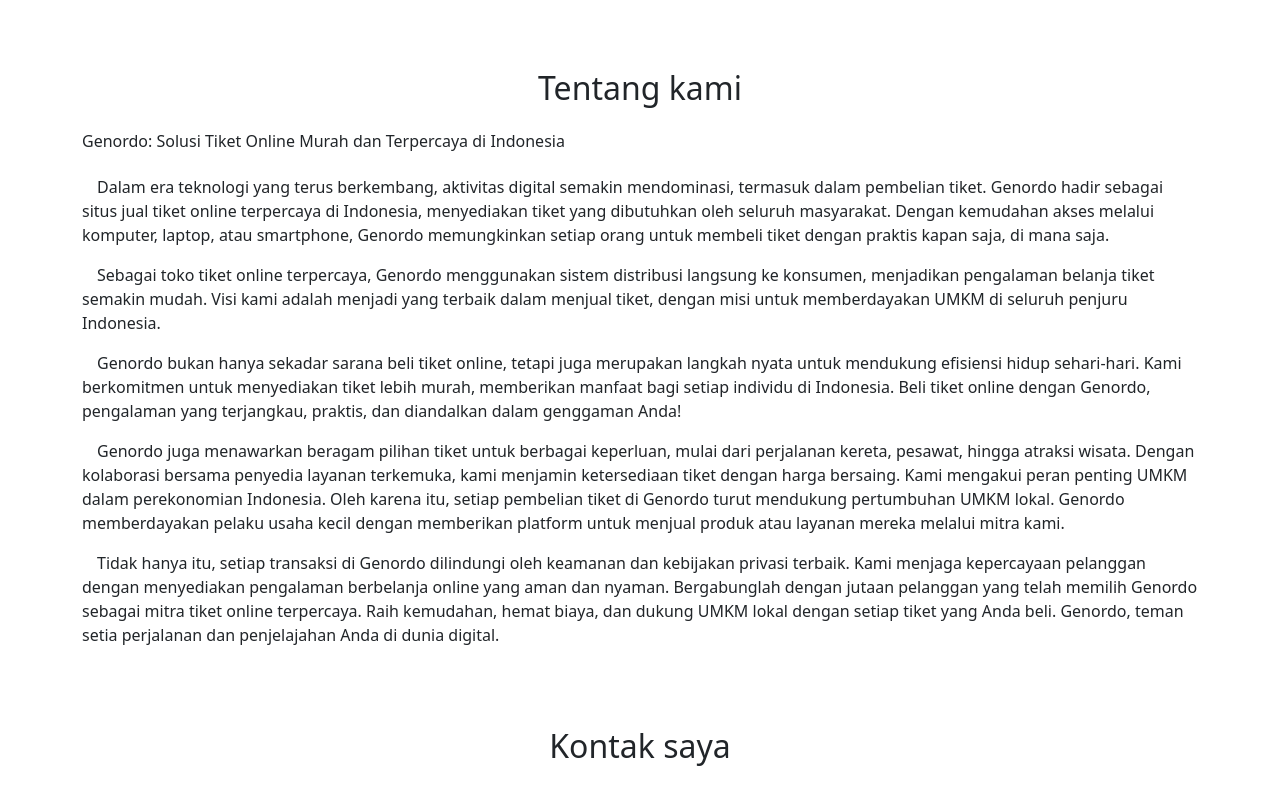
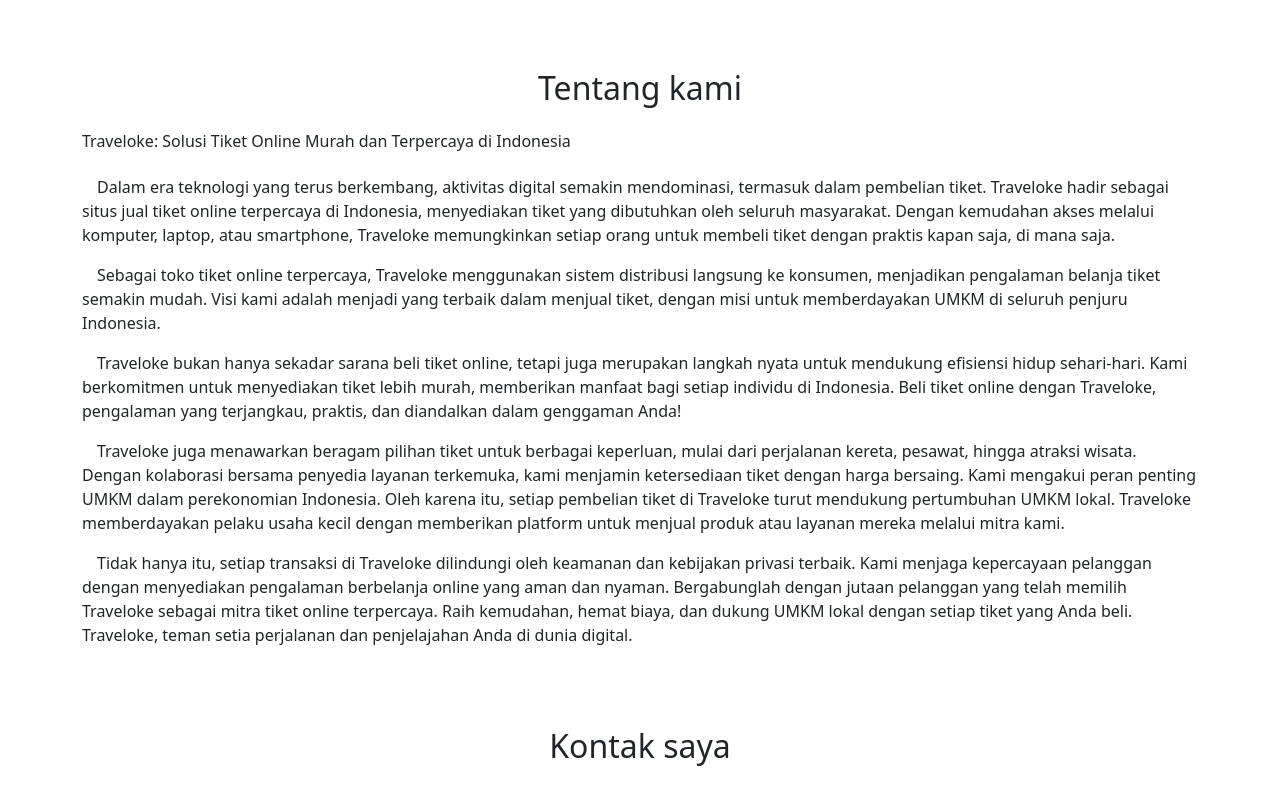
Before and after one commit to YNTKTS150907/genordo.github.io, a plain HTML site: page index.html in a window 1280 px wide. Shown: the part 1280-2066 px from the top of the page. Drawn offline with nearby package versions, Linux system fonts and the light colour scheme; a web font is replaced by a local one.

Commit message:
Mengupdate tulisan pada index.html

```diff
--- a/index.html
+++ b/index.html
@@ -4,7 +4,7 @@
 <head>
   <meta charset="utf-8">
   <meta name="viewport" content="width=device-width, initial-scale=1">
-  <title>Genordo</title>
+  <title>Traveloke</title>
   <!-- Bootstrap CSS -->
   <link href="https://cdn.jsdelivr.net/npm/bootstrap@5.3.2/dist/css/bootstrap.min.css" rel="stylesheet" integrity="sha384-T3c6CoIi6uLrA9TneNEoa7RxnatzjcDSCmG1MXxSR1GAsXEV/Dwwykc2MPK8M2HN" crossorigin="anonymous">
   <!-- My CSS -->
@@ -20,7 +20,7 @@
   <!-- navbar -->
   <nav class="navbar navbar-expand-lg navbar-dark bg-primary fixed-top">
     <div class="container">
-      <a class="navbar-brand" href="#">Genordo</a>
+      <a class="navbar-brand" href="#">Traveloke</a>
       <button class="navbar-toggler" type="button" data-bs-toggle="collapse" data-bs-target="#navbarNavAltMarkup" aria-controls="navbarNavAltMarkup" aria-expanded="false" aria-label="Toggle navigation">
         <span class="navbar-toggler-icon"></span>
       </button>
@@ -156,42 +156,42 @@
       <div class="row">
         <div class="col mb-3">
           <h6>
-            Genordo: Solusi Tiket Online Murah dan Terpercaya di Indonesia
+            Traveloke: Solusi Tiket Online Murah dan Terpercaya di Indonesia
           </h6>
         </div>
       </div>
       <div class="row">
         <div class="col">
           <p>
-            Dalam era teknologi yang terus berkembang, aktivitas digital semakin mendominasi, termasuk dalam pembelian tiket. Genordo hadir sebagai situs jual tiket online terpercaya di Indonesia, menyediakan tiket yang dibutuhkan oleh seluruh masyarakat. Dengan kemudahan akses melalui komputer, laptop, atau smartphone, Genordo memungkinkan setiap orang untuk membeli tiket dengan praktis kapan saja, di mana saja.
+            Dalam era teknologi yang terus berkembang, aktivitas digital semakin mendominasi, termasuk dalam pembelian tiket. Traveloke hadir sebagai situs jual tiket online terpercaya di Indonesia, menyediakan tiket yang dibutuhkan oleh seluruh masyarakat. Dengan kemudahan akses melalui komputer, laptop, atau smartphone, Traveloke memungkinkan setiap orang untuk membeli tiket dengan praktis kapan saja, di mana saja.
           </p>
         </div>
       </div>
       <div class="row">
         <div class="col">
           <p>
-            Sebagai toko tiket online terpercaya, Genordo menggunakan sistem distribusi langsung ke konsumen, menjadikan pengalaman belanja tiket semakin mudah. Visi kami adalah menjadi yang terbaik dalam menjual tiket, dengan misi untuk memberdayakan UMKM di seluruh penjuru Indonesia.
+            Sebagai toko tiket online terpercaya, Traveloke menggunakan sistem distribusi langsung ke konsumen, menjadikan pengalaman belanja tiket semakin mudah. Visi kami adalah menjadi yang terbaik dalam menjual tiket, dengan misi untuk memberdayakan UMKM di seluruh penjuru Indonesia.
           </p>
         </div>
       </div>
       <div class="row">
         <div class="col">
           <p>
-            Genordo bukan hanya sekadar sarana beli tiket online, tetapi juga merupakan langkah nyata untuk mendukung efisiensi hidup sehari-hari. Kami berkomitmen untuk menyediakan tiket lebih murah, memberikan manfaat bagi setiap individu di Indonesia. Beli tiket online dengan Genordo, pengalaman yang terjangkau, praktis, dan diandalkan dalam genggaman Anda!
+            Traveloke bukan hanya sekadar sarana beli tiket online, tetapi juga merupakan langkah nyata untuk mendukung efisiensi hidup sehari-hari. Kami berkomitmen untuk menyediakan tiket lebih murah, memberikan manfaat bagi setiap individu di Indonesia. Beli tiket online dengan Traveloke, pengalaman yang terjangkau, praktis, dan diandalkan dalam genggaman Anda!
           </p>
         </div>
       </div>
       <div class="row">
         <div class="col">
           <p>
-            Genordo juga menawarkan beragam pilihan tiket untuk berbagai keperluan, mulai dari perjalanan kereta, pesawat, hingga atraksi wisata. Dengan kolaborasi bersama penyedia layanan terkemuka, kami menjamin ketersediaan tiket dengan harga bersaing. Kami mengakui peran penting UMKM dalam perekonomian Indonesia. Oleh karena itu, setiap pembelian tiket di Genordo turut mendukung pertumbuhan UMKM lokal. Genordo memberdayakan pelaku usaha kecil dengan memberikan platform untuk menjual produk atau layanan mereka melalui mitra kami.
+            Traveloke juga menawarkan beragam pilihan tiket untuk berbagai keperluan, mulai dari perjalanan kereta, pesawat, hingga atraksi wisata. Dengan kolaborasi bersama penyedia layanan terkemuka, kami menjamin ketersediaan tiket dengan harga bersaing. Kami mengakui peran penting UMKM dalam perekonomian Indonesia. Oleh karena itu, setiap pembelian tiket di Traveloke turut mendukung pertumbuhan UMKM lokal. Traveloke memberdayakan pelaku usaha kecil dengan memberikan platform untuk menjual produk atau layanan mereka melalui mitra kami.
           </p>
         </div>
       </div>
       <div class="row">
         <div class="col">
           <p>
-            Tidak hanya itu, setiap transaksi di Genordo dilindungi oleh keamanan dan kebijakan privasi terbaik. Kami menjaga kepercayaan pelanggan dengan menyediakan pengalaman berbelanja online yang aman dan nyaman. Bergabunglah dengan jutaan pelanggan yang telah memilih Genordo sebagai mitra tiket online terpercaya. Raih kemudahan, hemat biaya, dan dukung UMKM lokal dengan setiap tiket yang Anda beli. Genordo, teman setia perjalanan dan penjelajahan Anda di dunia digital.
+            Tidak hanya itu, setiap transaksi di Traveloke dilindungi oleh keamanan dan kebijakan privasi terbaik. Kami menjaga kepercayaan pelanggan dengan menyediakan pengalaman berbelanja online yang aman dan nyaman. Bergabunglah dengan jutaan pelanggan yang telah memilih Traveloke sebagai mitra tiket online terpercaya. Raih kemudahan, hemat biaya, dan dukung UMKM lokal dengan setiap tiket yang Anda beli. Traveloke, teman setia perjalanan dan penjelajahan Anda di dunia digital.
           </p>
         </div>
       </div>
@@ -230,7 +230,7 @@
   <!-- akhir contact -->
   <!-- footer -->
   <footer class="bg-primary text-white text-center pb-5 pt-3">
-    <p><i class="bi bi-c-circle"></i> 2023 All Rights Reserved By Genordo.</p>
+    <p><i class="bi bi-c-circle"></i> 2023 All Rights Reserved By Traveloke.</p>
   </footer>
   <!-- akhir footer -->
   <script src="https://cdn.jsdelivr.net/npm/bootstrap@5.3.2/dist/js/bootstrap.bundle.min.js"
```
